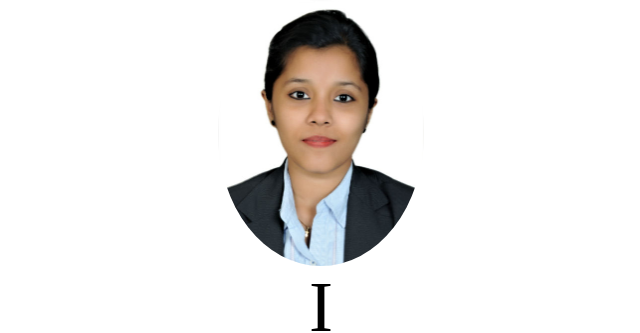
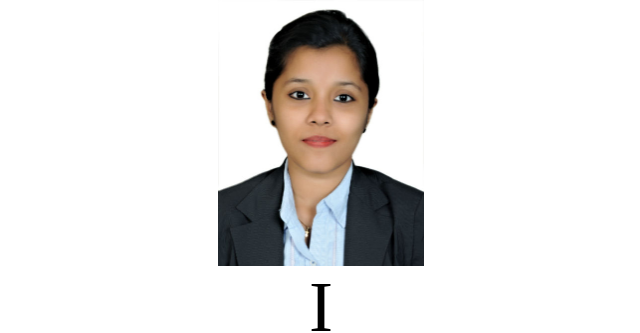
Before and after one commit to write2jennythomas/mywebsite, a plain HTML site: page index.html in a window 1280 px wide. Shown: the top 333 px of the page, without its empty margins (319-959 px from the left). Drawn offline with Linux system fonts and the light colour scheme; a web font is replaced by a local one.

Commit message:
Update style.css

```diff
--- a/style.css
+++ b/style.css
@@ -16,7 +16,7 @@ body:not(*:root) {
 {
 text-align: center;
 }
-img {
+img.radius {
   border-radius: 50%;
 }
 
```
